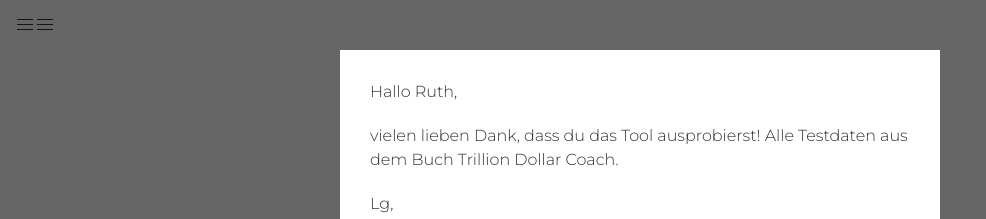
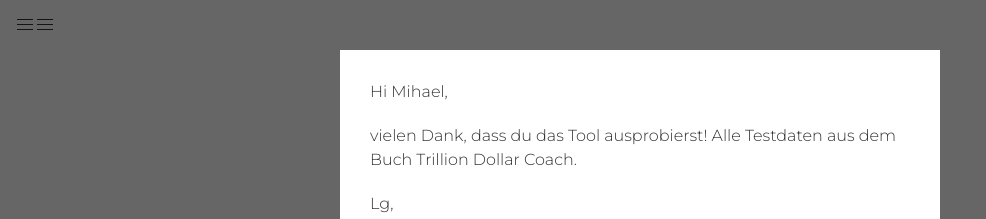
Before and after one commit to fwittel/Polygraph_PoC, a website built with webpack: page dist/Mihael/index.html in a window 1280 px wide. Shown: the top 219 px of the page, without its empty margins (0-986 px from the left). Built offline with nearby package versions, Linux system fonts and the light colour scheme.

Commit message:
Update index.html

```diff
--- a/dist/Mihael/index.html
+++ b/dist/Mihael/index.html
@@ -47,8 +47,8 @@
 
             <div class="uk-modal-body" uk-overflow-auto>
 
-                <p>Hallo Ruth,</p>
-                <p>vielen lieben Dank, dass du das Tool ausprobierst! Alle Testdaten aus dem Buch <a href="https://www.trilliondollarcoach.com" target="_blank">Trillion Dollar Coach</a>.</p>
+                <p>Hi Mihael,</p>
+                <p>vielen Dank, dass du das Tool ausprobierst! Alle Testdaten aus dem Buch <a href="https://www.trilliondollarcoach.com" target="_blank">Trillion Dollar Coach</a>.</p>
                 <p>Lg,<br>   Fabian</p>
                 <p>P.S.: Funktioniert am Besten in Chrome/Firefox/Safari, bisher nur am Laptop, nicht am Handy.</p>
 
```
